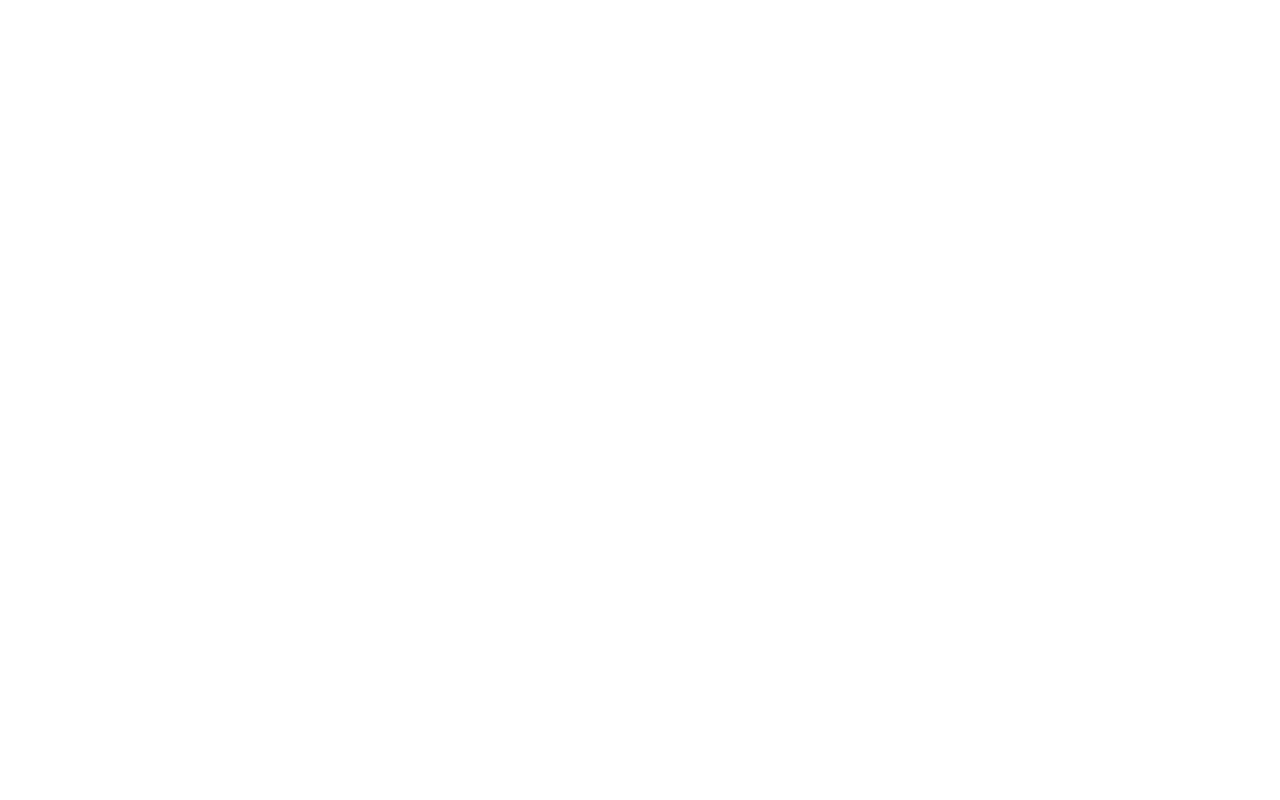
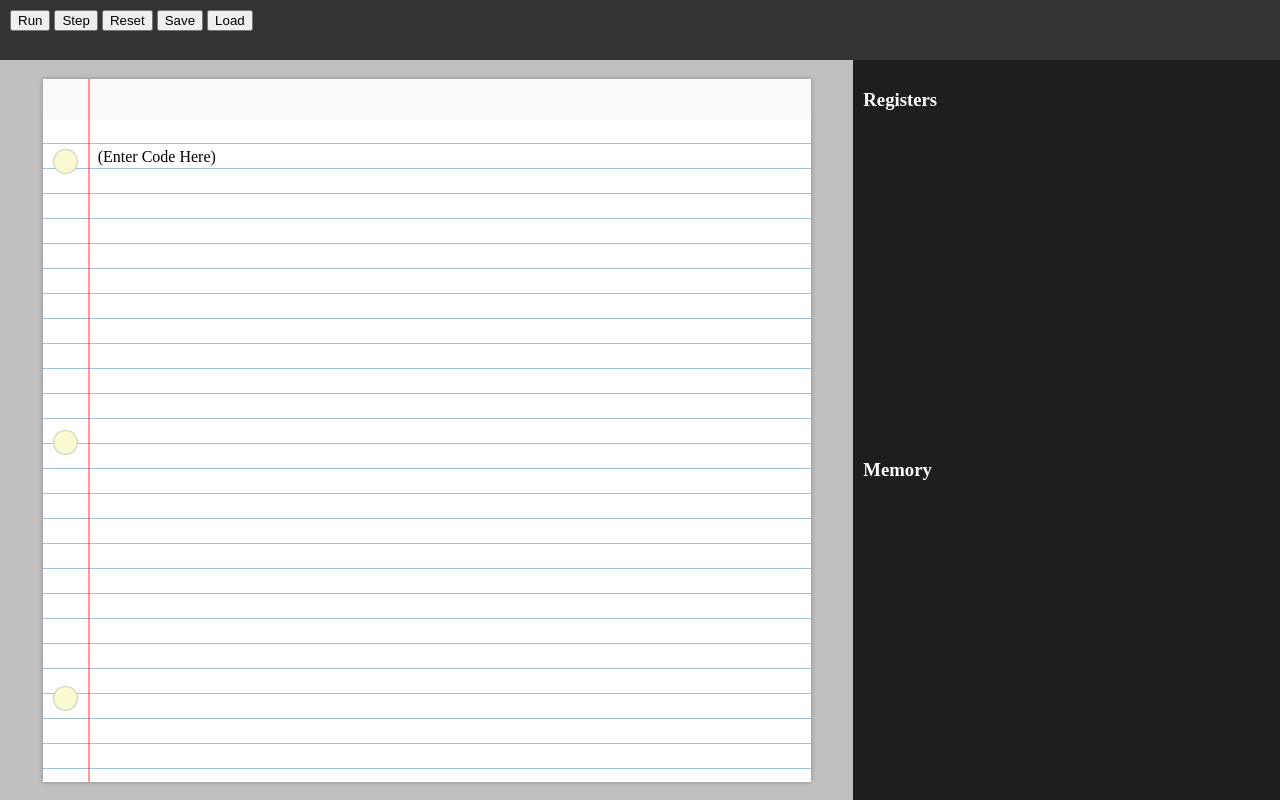
Before and after one commit to archiethehead/WebSembly, a plain HTML site: page HTML/main.html in a window 1280 px wide. Drawn offline with Linux system fonts and the light colour scheme.

Commit message:
Main UI Design and layout
Feat: Added the UI layout and paper design.

```diff
--- a/HTML/main.html
+++ b/HTML/main.html
@@ -1,5 +1,54 @@
+<!DOCTYPE html>
+<html>
+<head>
+<link rel="stylesheet" href="styles.css">
+</head>
+
 <body>
 
-    <script src = "../JS/WebSembly.js"></script>
+<div class="container">
+
+    <div class="controls">
+        <button>Run</button>
+        <button>Step</button>
+        <button>Reset</button>
+        <button>Save</button>
+        <button>Load</button>
+    </div>
+
+    <div class="ide">
+
+        <div class="paper">
+
+            <div class="lines">
+
+                <div class="text"
+                     contenteditable="true"
+                     spellcheck="false">
+(Enter Code Here)
+                </div>
+
+            </div>
+
+            <div class="holes hole-top"></div>
+            <div class="holes hole-middle"></div>
+            <div class="holes hole-bottom"></div>
+
+        </div>
+
+    </div>
+
+    <div class="registers">
+        <h3>Registers</h3>
+        <div id="registerView"></div>
+    </div>
+
+    <div class="memory">
+        <h3>Memory</h3>
+        <div id="memoryView"></div>
+    </div>
+
+</div>
 
 </body>
+</html>
--- /dev/null
+++ b/HTML/styles.css
@@ -0,0 +1,100 @@
+.container {
+  display: grid;
+  grid-template-areas:
+      "controls controls"
+      "ide registers"
+      "ide memory";
+
+  grid-template-columns: 2fr 1fr;
+  grid-template-rows: 60px 1fr 1fr;
+
+  height: 100vh;
+}
+
+.controls {
+  grid-area: controls;
+  background: #333;
+  color: white;
+  padding: 10px;
+}
+
+.ide {
+  grid-area: ide;
+  display: flex;
+  justify-content: center;
+  align-items: center;
+  background: #c0c0c0;
+}
+
+.registers {
+  grid-area: registers;
+  background: #1e1e1e;
+  color: white;
+  padding: 10px;
+}
+
+.memory {
+  grid-area: memory;
+  background: #1e1e1e;
+  color: white;
+  padding: 10px;
+}
+
+
+@import url(https://fonts.googleapis.com/css?family=Indie+Flower);
+body {
+  margin: 0;
+  padding: 0;
+  background: rgb(192, 192, 192);
+}
+.paper {
+  position: relative;
+  height: 95%;
+  width: 90%;
+  background: rgba(255,255,255,0.9);
+  box-shadow: 0px 0px 5px 0px #888;
+}
+
+.paper::before {
+  content: '';
+  position: absolute;
+  left: 45px;
+  height: 100%;
+  width: 2px;
+  background: rgba(255,0,0,0.4);
+}
+.lines {
+  margin-top: 40px;
+  height: calc(100% - 40px);
+  width: 100%;
+  background-image: repeating-linear-gradient(white 0px, white 24px, steelblue 25px);
+}
+.text {
+  position: absolute;
+  top: 65px;
+  left: 55px;
+  bottom: 10px;
+  right: 10px;
+  line-height: 25px;
+  font-family: 'Indie Flower';
+  overflow: hidden;
+  outline: none;
+}
+.holes {
+  position: absolute;
+  left: 10px;
+  height: 25px;
+  width: 25px;
+  background: lightgoldenrodyellow;
+  border-radius: 50%;
+  box-shadow: inset 0px 0px 2px 0px #888;
+}
+.hole-top {
+  top: 10%;
+}
+.hole-middle {
+  top: 50%;
+}
+.hole-bottom {
+  bottom: 10%;
+}
```
Also changed, not shown: CSS/style.css (deleted).
